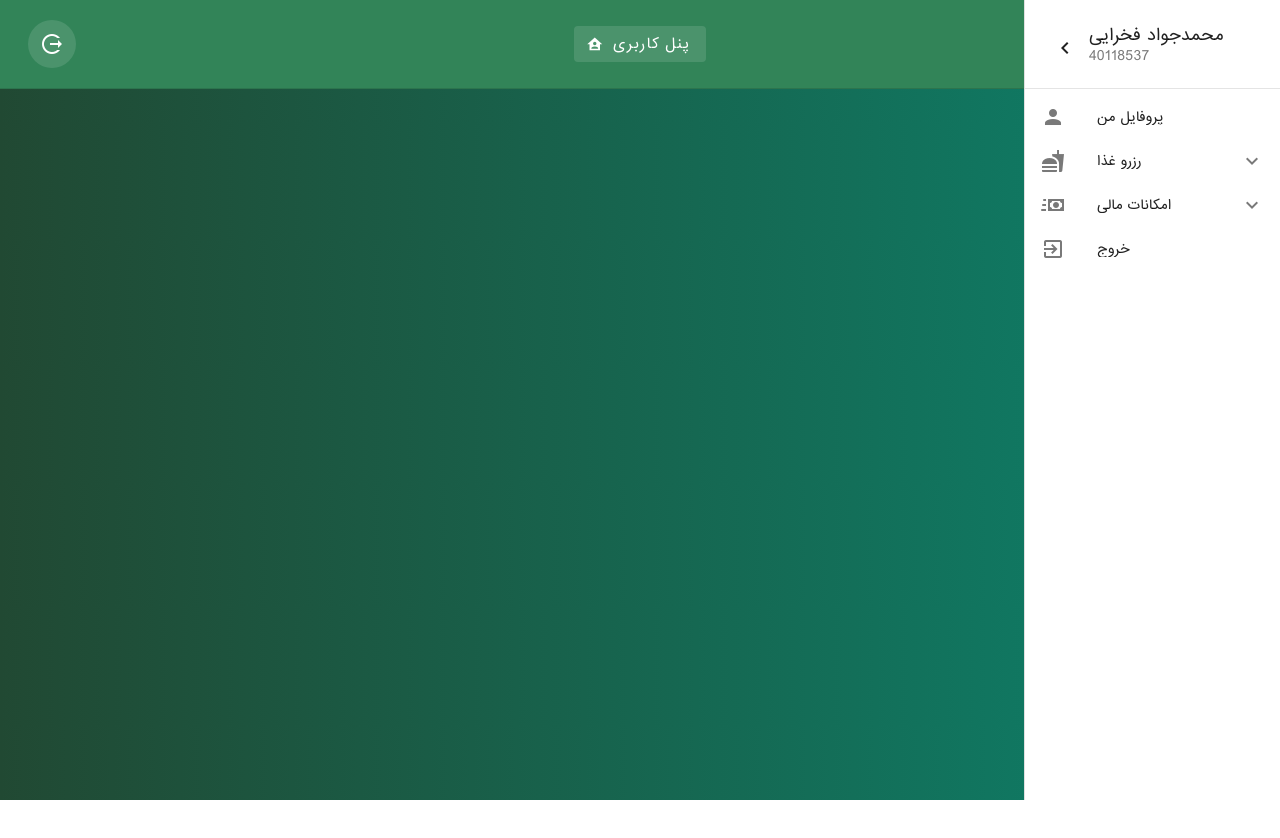
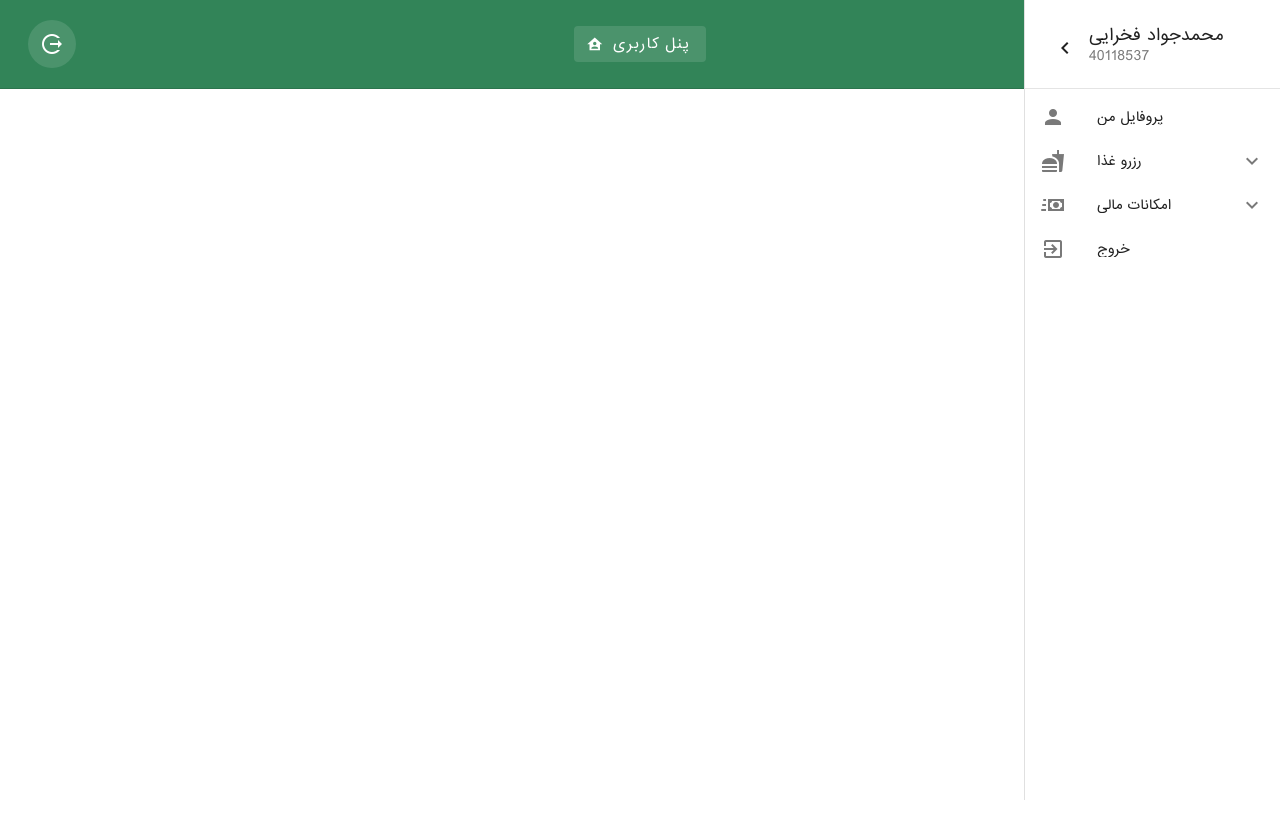
Before and after one commit to mamadjavaad/foodReservations, a Vue app: page /panel in a window 1280 px wide. Shown: the top 838 px of the page. Before the commit the page ends 800 px from the top, so only its background shows below. Built offline with nearby package versions, Linux system fonts and the light colour scheme.

Commit message:
fixing nav drawer bugs 🏗️

```diff
--- a/src/layouts/UserPanel.vue
+++ b/src/layouts/UserPanel.vue
@@ -19,8 +19,7 @@ const drawer = ref(null)
         </template>
 
     </Navbar>
-    <v-layout class="v-flex flex-column justify-center">
-
+    <v-layout class="v-flex justify-center bg-shades-white" style="min-height: 100dvh !important;">
         <v-navigation-drawer location="right" v-model="drawer">
             <template v-slot:prepend>
                 <v-list-item lines="three" title="محمدجواد فخرایی" subtitle="40118537">
@@ -34,7 +33,6 @@ const drawer = ref(null)
             <v-divider></v-divider>
 
             <v-list density="compact" nav>
-                <!-- <v-list-item prepend-icon="mdi-home-city" title="داشبورد" value="home"></v-list-item> -->
                 <v-list-item prepend-icon="mdi-account" title="پروفایل من" value="account"></v-list-item>
 
                 <v-list-group value="Food">
```
